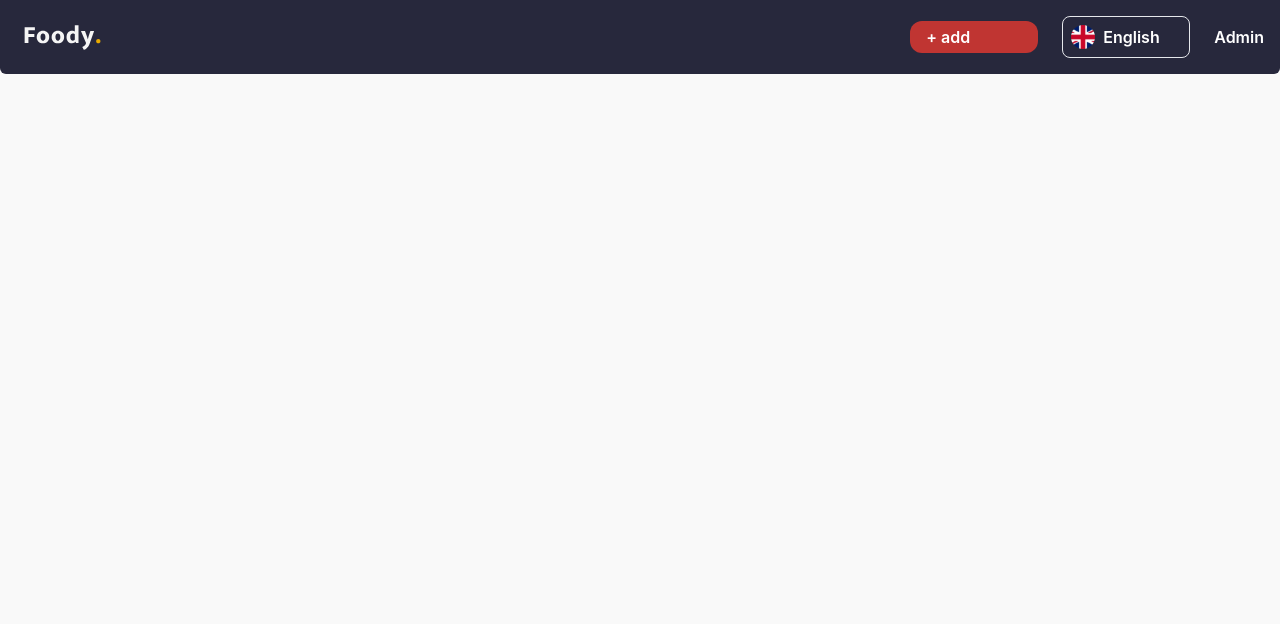
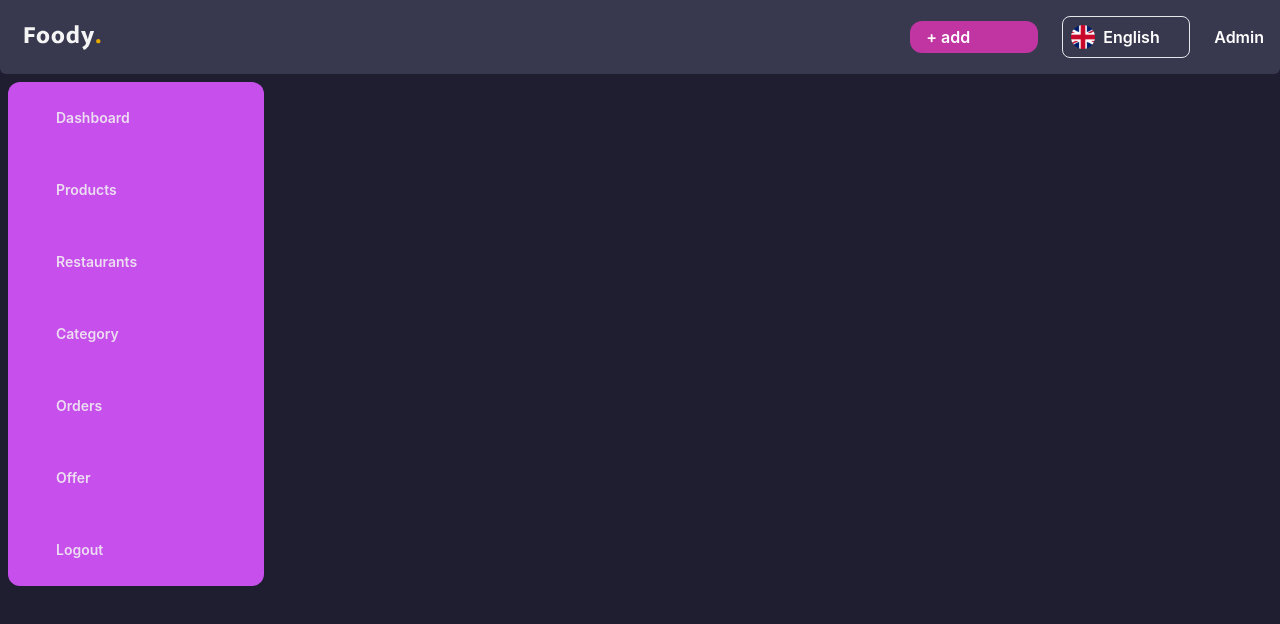
Before and after one commit to khadijabayramova/Foody-App-Final, a Next.js app: page / in a window 1280 px wide. Shown: the top 624 px of the page. Built offline with nearby package versions, Linux system fonts and the light colour scheme.

Commit message:
sidebar & some colors added tailwindConfig

```diff
--- a/components/admin-navbar/index.jsx
+++ b/components/admin-navbar/page.jsx
@@ -1,12 +1,12 @@
 import React from "react";
 import Image from "next/image";
-import Languages from "../admin-languages";
+import Languages from "../admin-languages/page";
 
 export default function Navbar() {
   return (
     <>
       <div className="flex items-center justify-center">
-        <div className="flex items-center justify-between w-[1400px] bg-[#27283C] p-4 rounded-b-md">
+        <div className="flex items-center justify-between w-[1500px] bg-secMainColor p-4 rounded-b-md">
           <div>
             <Image
               src="/adminImgs/logo.svg"
@@ -17,7 +17,7 @@ export default function Navbar() {
           </div>
           <div className="flex items-center justify-center gap-6 font-semibold text-white">
             <div>
-              <button className="w-32 h-7 bg-[#C03532] rounded-xl p-4 flex justify-start items-center ">
+              <button className="w-32 h-7 bg-btnColor rounded-xl p-4 flex justify-start items-center ">
                 + add
               </button>
             </div>
--- /dev/null
+++ b/components/admin-navbar/sidebar.jsx
@@ -0,0 +1,32 @@
+import Link from "next/link";
+import React from "react";
+
+const links = [
+  { name: "Dashboard", href: "/" },
+  { name: "Products", href: "/products" },
+  { name: "Restaurants", href: "/restaurants" },
+  { name: "Category", href: "/category" },
+  { name: "Orders", href: "/orders" },
+  { name: "Offer", href: "/offer" },
+  { name: "Logout", href: "/login" },
+];
+
+export default function Sidebar() {
+  return (
+    <aside className="w-1/5 bg-sidebarColor ml-2 mt-2 rounded-xl ">
+      <ul className="flex flex-col">
+        {links.map((link) => (
+          <li className="p-4 text-textColor">
+            <Link
+              className="h-10 flex gap-x-4 items-center text-sm font-semibold  hover:bg-hoverColor hover:rounded hover:opacity-100  px-4"
+              href={link.href}
+            >
+              <span></span>
+              {link.name}
+            </Link>
+          </li>
+        ))}
+      </ul>
+    </aside>
+  );
+}
--- /dev/null
+++ b/pages/_document.js
@@ -0,0 +1,16 @@
+import { Html, Head, Main, NextScript } from "next/document";
+
+export default function Document() {
+  return (
+    <Html>
+      <Head>
+        <link rel="icon" href="/adminImgs/iconApp.png" />
+        <title>Foody App</title>
+      </Head>
+      <body>
+        <Main />
+        <NextScript />
+      </body>
+    </Html>
+  );
+}
--- a/pages/index.jsx
+++ b/pages/index.jsx
@@ -1,10 +1,14 @@
 import React from "react";
-import Navbar from "../components/admin-navbar";
+import Navbar from "../components/admin-navbar/page";
+import Sidebar from "../components/admin-navbar/sidebar";
 
 export default function index() {
   return (
-    <div>
+    <>
       <Navbar />
-    </div>
+      <div className="wrapper">
+        <Sidebar />
+      </div>
+    </>
   );
 }
--- a/styles/globals.css
+++ b/styles/globals.css
@@ -2,20 +2,17 @@
 @tailwind components;
 @tailwind utilities;
 
+@layer base {
   html,
-body {
+  body,
+  #__next {
+    @apply h-full bg-bgColor;
     padding: 0;
     margin: 0;
     font-family: -apple-system, BlinkMacSystemFont, Segoe UI, Roboto, Oxygen,
       Ubuntu, Cantarell, Fira Sans, Droid Sans, Helvetica Neue, sans-serif;
-  background-color: rgb(249, 249, 249);
   }
-
-a {
-  color: inherit;
-  text-decoration: none;
+  .wrapper {
+    @apply flex;
   }
-
-* {
-  box-sizing: border-box;
 }
--- a/tailwind.config.js
+++ b/tailwind.config.js
@@ -9,7 +9,16 @@ module.exports = {
     "./src/**/*.{js,ts,jsx,tsx,mdx}",
   ],
   theme: {
-    extend: {},
+    extend: {
+      colors: {
+        bgColor: "#1e1e30",
+        secMainColor: "#38394e",
+        sidebarColor: "#C74FEB",
+        textColor: "#F2F2F2DE",
+        btnColor: "#c035a2",
+        hoverColor: "#cc60ed",
+      },
+    },
   },
   plugins: [],
-}
+};
```
Also changed, not shown: pages/admin/login/index.jsx (+3 -7 lines), components/admin-languages/page.jsx (renamed from components/admin-languages/index.jsx), public/adminImgs/iconApp.png (added). Lines whose indentation alone changed are shown as unchanged.
